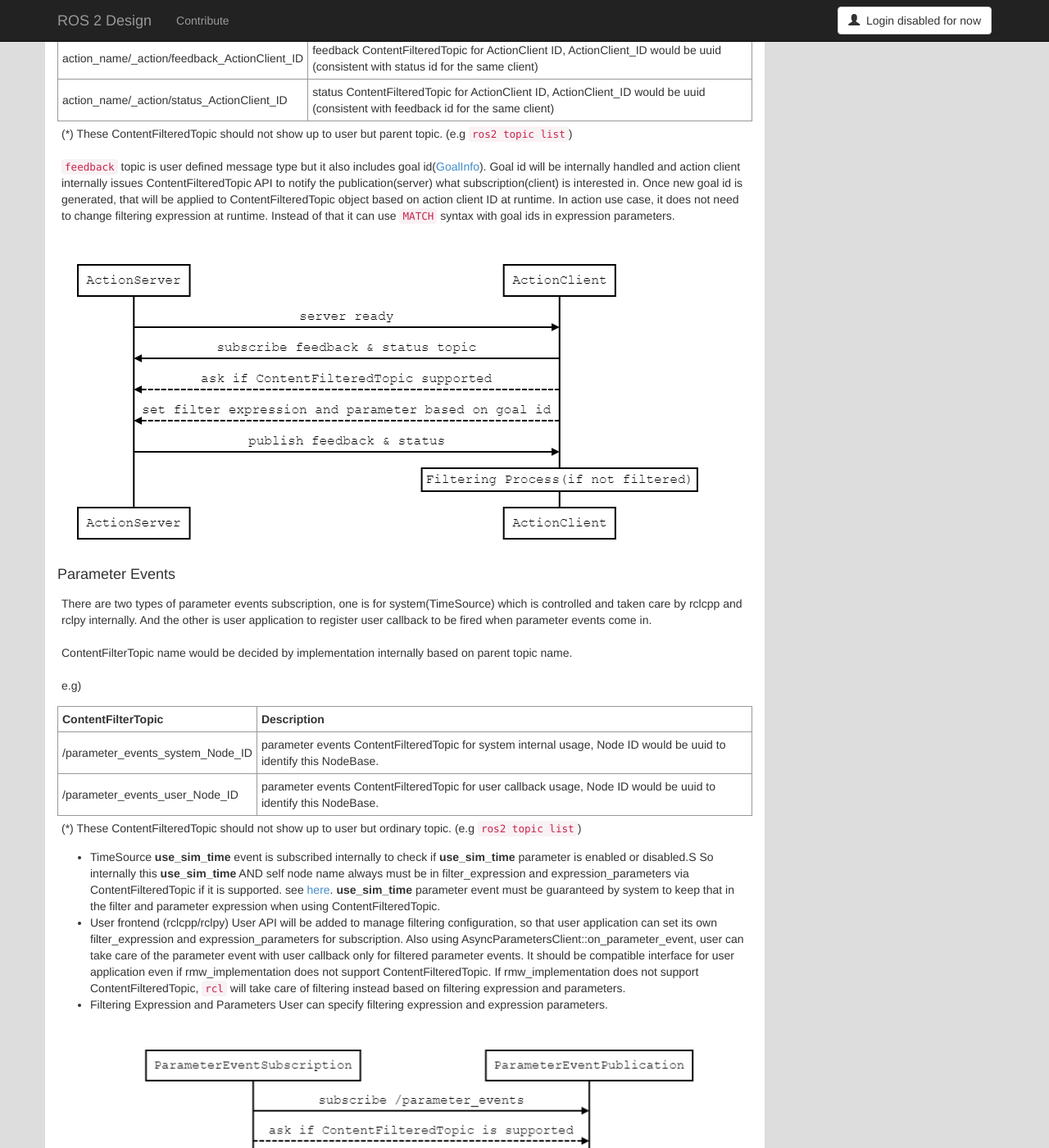
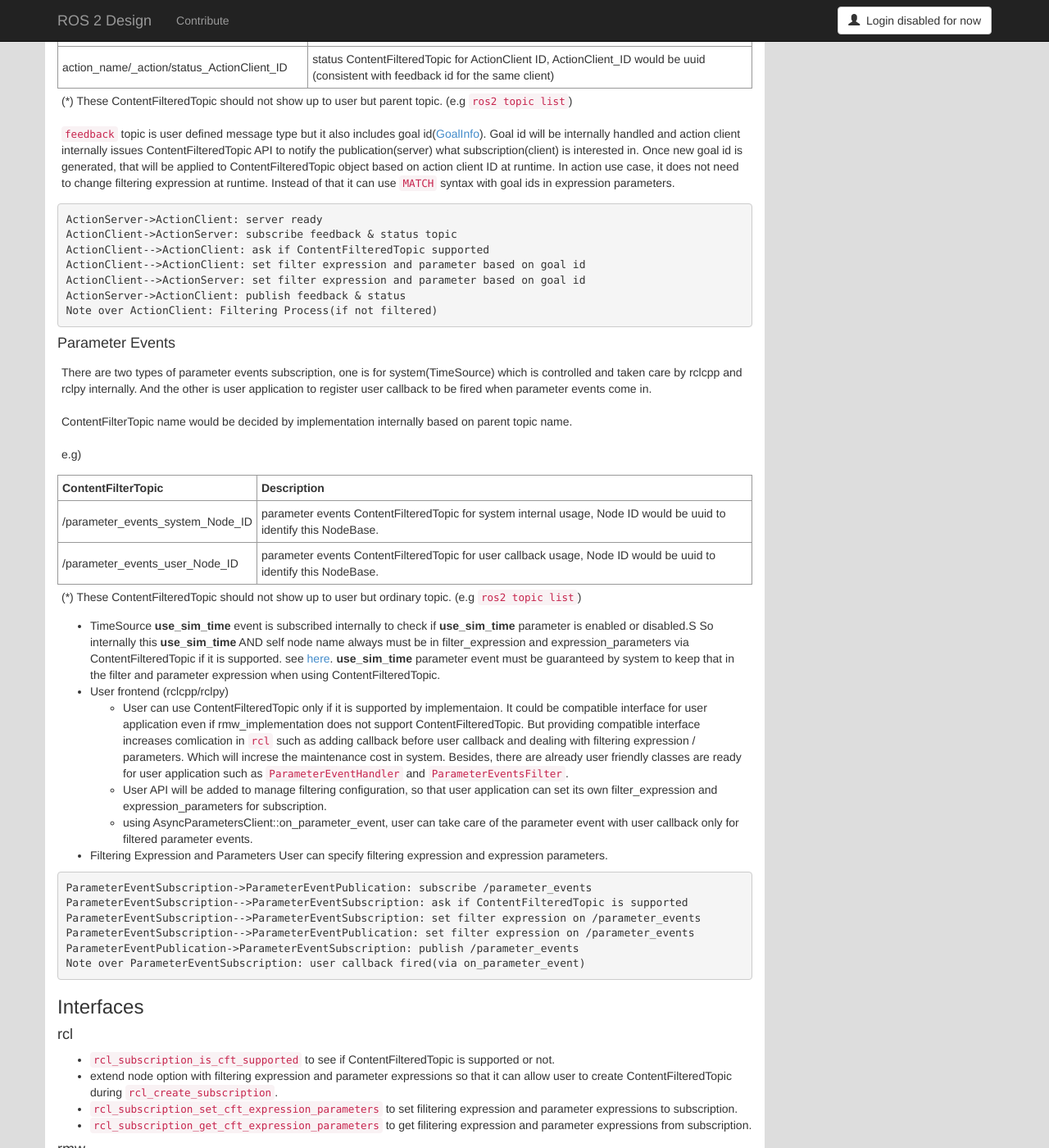
Before and after one commit to ros2/design, a Jekyll site: the page built from articles/content_filtering.md, in a window 1280 px wide and 1400 px high, scrolled down 6064 px. Shown: the whole window at 82% size. Built offline with Jekyll 4.4.1, drawn with Linux system fonts in a browser that asks for light colours; nearby versions of some CDN libraries; some of the changed text lies outside the part shown.

Commit message:
add sequence diagram for action and parameter event.
Signed-off-by: Tomoya Fujita <Tomoya.Fujita@sony.com>

````diff
--- a/articles/content_filtering.md
+++ b/articles/content_filtering.md
@@ -174,7 +174,6 @@
 ### Requirement
 
 - ContentFilteredTopic interfaces can be used only if rmw implementation supports.
-- If rmw implementation does not support ContentFilteredTopic interfaces, filtering will be done internally on subscriber side in `rcl` before callback is fired.
 - User can specify filtering expression and expression parameters for subscription.
   - Simply, application can set/get the filter_expression and expression_parameters for subscription.
 - Filtering expression and expression parameters can be set and get at runtime.
@@ -207,7 +206,19 @@
 In action use case, it does not need to change filtering expression at runtime.
 Instead of that it can use `MATCH` syntax with goal ids in expression parameters.
 
+<!--
 <img src="../img/content_filter/action_sequence_with_filter.png">
+-->
+
+```sequence
+ActionServer->ActionClient: server ready
+ActionClient->ActionServer: subscribe feedback & status topic
+ActionClient-->ActionClient: ask if ContentFilteredTopic supported
+ActionClient-->ActionClient: set filter expression and parameter based on goal id
+ActionClient-->ActionServer: set filter expression and parameter based on goal id
+ActionServer->ActionClient: publish feedback & status
+Note over ActionClient: Filtering Process(if not filtered)
+```
 
 #### Parameter Events
 
@@ -231,15 +242,29 @@
   **use_sim_time** parameter event must be guaranteed by system to keep that in the filter and parameter expression when using ContentFilteredTopic.
 
 - User frontend (rclcpp/rclpy)
-  User API will be added to manage filtering configuration, so that user application can set its own filter_expression and expression_parameters for subscription.
-  Also using AsyncParametersClient::on_parameter_event, user can take care of the parameter event with user callback only for filtered parameter events.
-  It should be compatible interface for user application even if rmw_implementation does not support ContentFilteredTopic.
-  If rmw_implementation does not support ContentFilteredTopic, `rcl` will take care of filtering instead based on filtering expression and parameters.
+  - User can use ContentFilteredTopic only if it is supported by implementaion.
+    It could be compatible interface for user application even if rmw_implementation does not support ContentFilteredTopic.
+    But providing compatible interface increases comlication in `rcl` such as adding callback before user callback and dealing with filtering expression / parameters.
+    Which will increse the maintenance cost in system.
+    Besides, there are already user friendly classes are ready for user application such as `ParameterEventHandler` and `ParameterEventsFilter`.
+  - User API will be added to manage filtering configuration, so that user application can set its own filter_expression and expression_parameters for subscription.
+  - using AsyncParametersClient::on_parameter_event, user can take care of the parameter event with user callback only for filtered parameter events.
 
 - Filtering Expression and Parameters
   User can specify filtering expression and expression parameters.
 
+<!--
 <img src="../img/content_filter/parameter_event_sequence_with_filter.png">
+-->
+
+```sequence
+ParameterEventSubscription->ParameterEventPublication: subscribe /parameter_events
+ParameterEventSubscription-->ParameterEventSubscription: ask if ContentFilteredTopic is supported
+ParameterEventSubscription-->ParameterEventSubscription: set filter expression on /parameter_events
+ParameterEventSubscription-->ParameterEventPublication: set filter expression on /parameter_events
+ParameterEventPublication->ParameterEventSubscription: publish /parameter_events
+Note over ParameterEventSubscription: user callback fired(via on_parameter_event)
+```
 
 ### Interfaces
 
@@ -266,7 +291,6 @@
 | rmw_connextdds | true |
 | rmw_fastrtps | false |
 | rmw_cyclonedds | false |
-
 
 #### rclcpp (rclpy)
 
````
